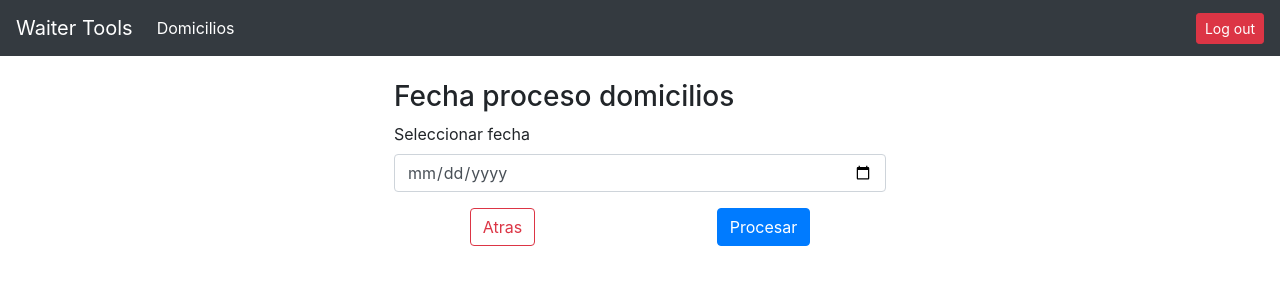
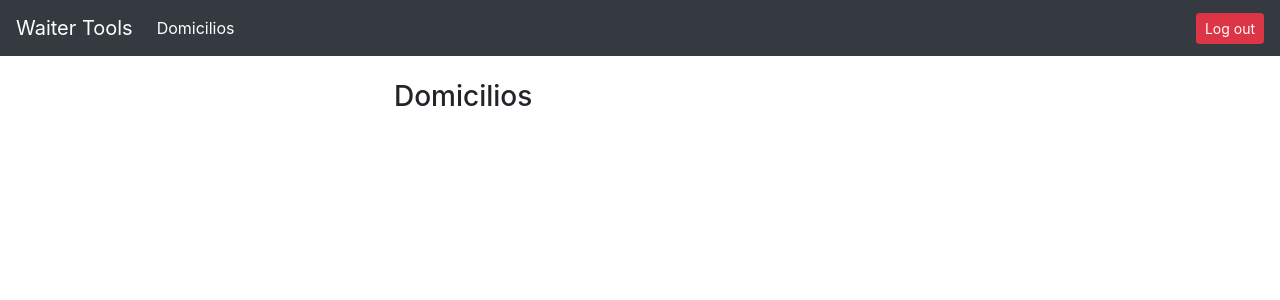
Before and after one commit to Fel1Dev/WaiterTools, an Angular app in the folder waiter-tools/: page /delivery in a window 1280 px wide. Shown: the top 300 px of the page. Built offline with nearby package versions, Linux system fonts and the light colour scheme; sample sign-in values are in the browser's storage.

Commit message:
feat/frontend: Added new component to show every delivery record.

```diff
--- a/waiter-tools/src/app/app.module.ts
+++ b/waiter-tools/src/app/app.module.ts
@@ -11,6 +11,7 @@ import { HttpClientModule } from '@angular/common/http';
 import { DeliveryComponent } from './pages/delivery/delivery.component';
 import { DeliveryProcessorComponent } from './component/delivery-processor/delivery-processor.component';
 import { DeliveryViewerComponent } from './component/delivery-viewer/delivery-viewer.component';
+import { DeliveryRecordComponent } from './component/delivery-record/delivery-record.component';
 
 @NgModule({
   declarations: [
@@ -20,7 +21,8 @@ import { DeliveryViewerComponent } from './component/delivery-viewer/delivery-vi
     LoginComponent,
     DeliveryComponent,
     DeliveryProcessorComponent,
-    DeliveryViewerComponent
+    DeliveryViewerComponent,
+    DeliveryRecordComponent
   ],
   imports: [
     BrowserModule,
--- /dev/null
+++ b/waiter-tools/src/app/component/delivery-record/delivery-record.component.html
@@ -0,0 +1 @@
+<p>delivery-record works!</p>
--- /dev/null
+++ b/waiter-tools/src/app/component/delivery-record/delivery-record.component.ts
@@ -0,0 +1,15 @@
+import { Component, OnInit } from '@angular/core';
+
+@Component({
+  selector: 'app-delivery-record',
+  templateUrl: './delivery-record.component.html',
+  styleUrls: ['./delivery-record.component.css']
+})
+export class DeliveryRecordComponent implements OnInit {
+
+  constructor() { }
+
+  ngOnInit(): void {
+  }
+
+}
--- a/waiter-tools/src/app/component/delivery-viewer/delivery-viewer.component.html
+++ b/waiter-tools/src/app/component/delivery-viewer/delivery-viewer.component.html
@@ -1,3 +1,8 @@
 <div class="p-4" *ngIf="visible">
   <h3>Domicilios</h3>
+  <div class="container">
+    <div *ngFor="">
+      <app-delivery-record></app-delivery-record>
+    </div>
+  </div>
 </div>
--- a/waiter-tools/src/app/component/delivery-viewer/delivery-viewer.component.ts
+++ b/waiter-tools/src/app/component/delivery-viewer/delivery-viewer.component.ts
@@ -8,9 +8,11 @@ import { Component, Input, OnInit } from '@angular/core';
 export class DeliveryViewerComponent implements OnInit {
 
   @Input() visible!: boolean;
+  @Input() dateSelected!: string;
   constructor() { }
 
   ngOnInit(): void {
+    console.log('Domi Viewer');
   }
 
 }
--- a/waiter-tools/src/app/pages/delivery/delivery.component.html
+++ b/waiter-tools/src/app/pages/delivery/delivery.component.html
@@ -8,7 +8,10 @@
       ></app-delivery-processor>
     </div>
     <div>
-      <app-delivery-viewer [visible]="dateSelected"></app-delivery-viewer>
+      <app-delivery-viewer
+        [visible]="showViewer"
+        [dateSelected]="dateSelected"
+      ></app-delivery-viewer>
     </div>
   </div>
 </div>
--- a/waiter-tools/src/app/pages/delivery/delivery.component.ts
+++ b/waiter-tools/src/app/pages/delivery/delivery.component.ts
@@ -6,12 +6,20 @@ import { Component, OnInit } from '@angular/core';
   styleUrls: ['./delivery.component.css'],
 })
 export class DeliveryComponent implements OnInit {
-  dateSelected!: boolean;
+  dateSelected!: string;
+  showViewer: boolean = false;
   constructor() {}
 
-  ngOnInit(): void {}
+  ngOnInit(): void {
+    //Temporal
+    this.dateSelected = '2020-06-14';
+    this.showViewer = true;
+  }
 
-  getDateValue(event:any) {
-    console.log(event);
+  getDateValue(event: any) {
+    if (event) {
+      this.showViewer = true;
+      this.dateSelected = event;
+    }
   }
 }
```
Also changed, not shown: waiter-tools/src/app/component/delivery-record/delivery-record.component.css (added), 1 other file (tests, documents, lock files or other folders).
